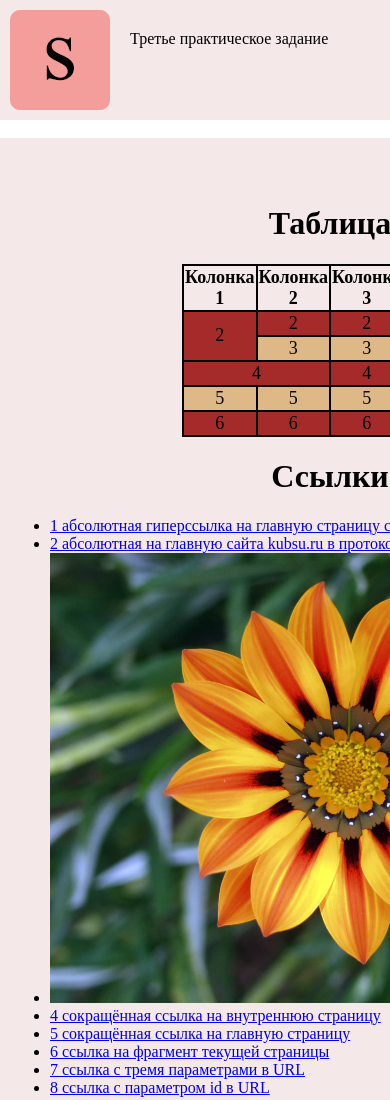
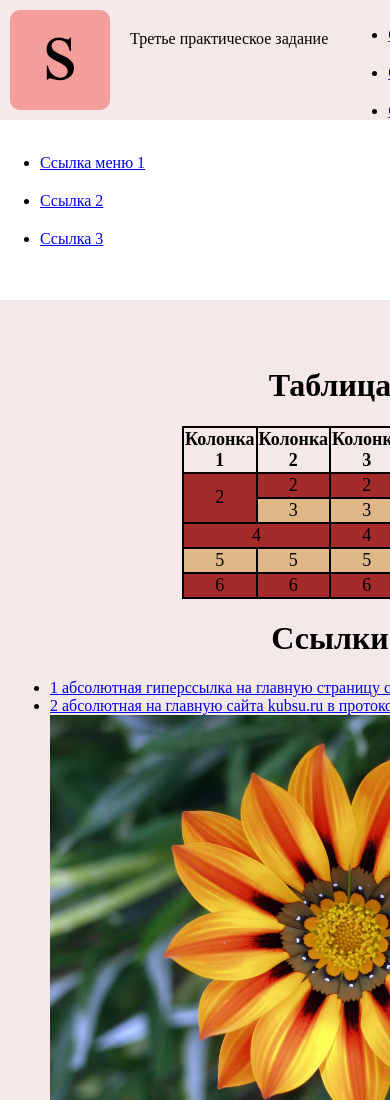
Before and after one commit to GeorgiTsukanov/s0188328_Task3, a plain HTML site: page index.html in a window 390 px wide. Shown: the top 1100 px of the page. Drawn offline with Linux system fonts and the light colour scheme.

Commit message:
Update index.html

```diff
--- a/index.html
+++ b/index.html
@@ -12,8 +12,8 @@
         <img class="logo" src="Logo.png"/>
         <div class="heading">Третье практическое задание</div>
 
-        <div class="g">
-        <nav style="margin-left: auto;">
+        <div class="navigation-desktop">
+        <nav>
           <ul class="navigation">
             <li>
               <a href="https://www.kubsu.ru">Ссылка меню 1</a>
@@ -27,24 +27,29 @@
           </ul>
         </nav>
         </div>
-
-
-        </div>
-
+    </div>
     </header>
-
-
-
-
-
-
 
     </br>
 
+      <div class="navigation-mobile">
+        <nav>
+          <ul class="navigation">
+            <li>
+              <a href="https://www.kubsu.ru">Ссылка меню 1</a>
+            </li>
+            <li>
+              <a href="https://www.kubsu.ru">Ссылка 2</a>
+            </li>
+            <li>
+              <a href="https://www.kubsu.ru">Ссылка 3</a>
+            </li>
+          </ul>
+        </nav>
+      </br>
+      </div>
 
-
-
-
+    </br>
 
     <div class="content">
 
```
